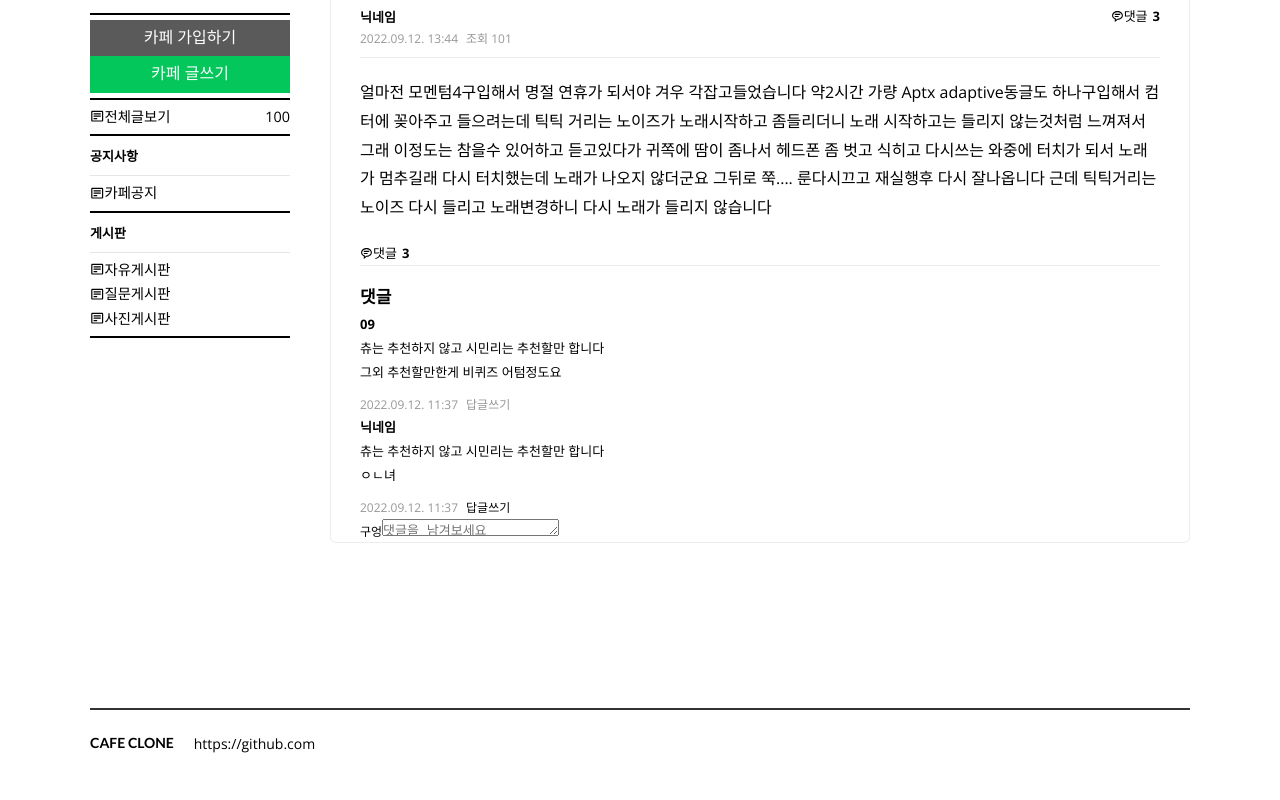
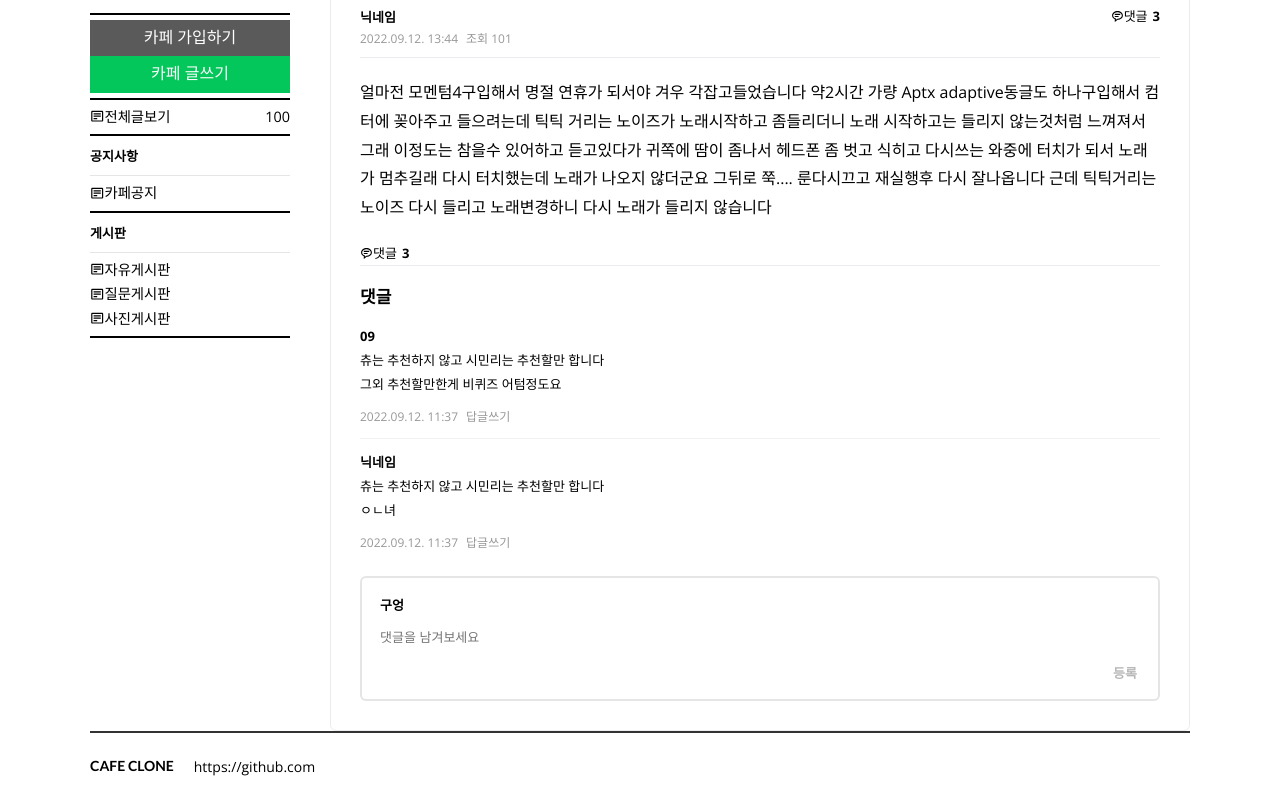
Before and after one commit to kyahn23/navcafe-clone-react, a React (Create React App) app: page /board/detail in a window 1280 px wide. Shown: the part 324-1124 px from the top of the page. Before the commit the page ends 1101 px from the top, so only its background shows below. Built offline with nearby package versions, Linux system fonts and the light colour scheme; a small style sheet from the web is missing.

Commit message:
작성페이지 / 로그인화면처리 작업중

```diff
--- a/src/components/Board/BoardDetail.js
+++ b/src/components/Board/BoardDetail.js
@@ -2,8 +2,15 @@ import classes from "./BoardDetail.module.css";
 import { AiOutlineRight } from "react-icons/ai";
 import { BiMessageRoundedDetail } from "react-icons/bi";
 import { Link } from "react-router-dom";
+import { useRef } from "react";
 
 const BoardDetail = (props) => {
+  const replyArea = useRef();
+
+  const moveToReplyBox = () => {
+    replyArea.current.scrollIntoView();
+  };
+
   return (
     <div className={classes.boardDetail}>
       <div className={classes.wrap}>
@@ -33,7 +40,7 @@ const BoardDetail = (props) => {
               </div>
             </div>
             <div className={classes.articleTool}>
-              <span className={classes.buttonComment}>
+              <span onClick={moveToReplyBox} className={classes.buttonComment}>
                 <BiMessageRoundedDetail />
                 댓글
                 <strong className={classes.num}>3</strong>
@@ -62,7 +69,7 @@ const BoardDetail = (props) => {
                   </span>
                 </div>
               </div>
-              <div className={classes.commentBox}>
+              <div ref={replyArea} className={classes.commentBox}>
                 <div className={classes.commentOption}>
                   <h3 className={classes.commentTitle}>댓글</h3>
                   <div className={classes.commentTab}>
@@ -152,13 +159,9 @@ const BoardDetail = (props) => {
                           <span className={classes.commentInfoDate}>
                             2022.09.12. 11:37
                           </span>
-                          <a
-                            href="#"
-                            role="button"
-                            className={classes.commentInfoButton}
-                          >
+                          <span className={classes.commentInfoButton}>
                             답글쓰기
-                          </a>
+                          </span>
                         </div>
                       </div>
                     </div>
@@ -166,13 +169,17 @@ const BoardDetail = (props) => {
                 </ul>
                 <div className={classes.commentWriter}>
                   <div className={classes.commentInbox}>
-                    <em class="comment_inbox_name">구엉</em>
+                    <em className={classes.commentInboxName}>구엉</em>
                     <textarea
                       placeholder="댓글을 남겨보세요"
                       rows="1"
-                      class="comment_inbox_text"
-                      // style="overflow: hidden; overflow-wrap: break-word; height: 18px;"
+                      className={classes.commentInboxText}
                     />
+                  </div>
+                  <div className={classes.commentRegist}>
+                    <div className={classes.registerBox}>
+                      <span className={classes.btnRegister}>등록</span>
+                    </div>
                   </div>
                 </div>
               </div>
--- a/src/components/Board/BoardDetail.module.css
+++ b/src/components/Board/BoardDetail.module.css
@@ -144,9 +144,14 @@ ul {
   padding: 0;
 }
 
+.commentBox .commentList .commentArea {
+  position: relative;
+  padding: 12px 23px 10px 0;
+}
+
 .commentBox .commentList .commentItem {
   position: relative;
-  border-top: 1px #f2f2f2;
+  border-top: 1px solid #f2f2f2;
 }
 
 .commentBox .commentList .commentItem:first-child {
@@ -199,3 +204,78 @@ ul {
 .commentBox .commentList .commentInfoBox .commentInfoDate {
   margin-right: 8px;
 }
+
+.commentBox .commentList + .CommentWriter {
+  margin-top: 10px;
+}
+
+.commentWriter {
+  margin: 12px 0 29px;
+  padding: 16px 10px 10px 18px;
+  border: 2px solid rgba(0, 0, 0, 0.1);
+  border-radius: 6px;
+  box-sizing: border-box;
+  background: #ffffff;
+}
+
+.commentWriter .commentInbox {
+  position: relative;
+  margin-bottom: 10px;
+}
+
+em {
+  font-style: normal;
+}
+
+.commentWriter .commentInboxName {
+  display: block;
+  margin-bottom: 10px;
+  font-weight: 700;
+  font-size: 13px;
+}
+
+textarea.commentInboxText {
+  height: 18px;
+  overflow: hidden;
+  overflow-wrap: break-word;
+  max-height: 500px;
+}
+
+.commentWriter .commentInboxText {
+  display: block;
+  width: 100%;
+  min-height: 17px;
+  padding-right: 1px;
+  border: 0;
+  font-size: 13px;
+  -webkit-appearance: none;
+  resize: none;
+  box-sizing: border-box;
+  background: transparent;
+  color: #000000;
+  outline: 0;
+}
+
+.commentWriter .commentRegist {
+  position: relative;
+  height: 34px;
+}
+
+.commentWriter .registerBox {
+  float: right;
+}
+
+.commentWriter .btnRegister {
+  display: inline-block;
+  min-width: 46px;
+  height: 34px;
+  line-height: 36px;
+  font-size: 13px;
+  color: #b7b7b7;
+  border-radius: 6px;
+  box-sizing: border-box;
+  font-weight: 700;
+  text-align: center;
+  vertical-align: top;
+  cursor: pointer;
+}
--- a/src/components/Board/BoardWrite.js
+++ b/src/components/Board/BoardWrite.js
@@ -30,9 +30,7 @@ const BoardWrite = (props) => {
     });
   };
 
-  const registHandler = () => {
-    console.log("wwwww");
-  };
+  const registHandler = () => {};
   return (
     <div className={classes.boardWrite}>
       <div className={classes.writeHeader}>
--- a/src/components/Layout/Header.js
+++ b/src/components/Layout/Header.js
@@ -1,10 +1,16 @@
-import { useContext } from "react";
+import { useContext, useState } from "react";
 import { Link } from "react-router-dom";
 import AuthContext from "../../store/auth-context";
 import classes from "./Header.module.css";
 
-const Header = () => {
+const Header = (props) => {
   const authCtx = useContext(AuthContext);
+  const [isLoginClick, setIsLoginClick] = useState(false);
+
+  const loginHandler = () => {
+    setIsLoginClick(true);
+    props.loginClick(isLoginClick);
+  };
   return (
     <header className={classes.header}>
       <div className={classes.logo}>CAFE_CLONE</div>
@@ -13,7 +19,9 @@ const Header = () => {
           <li>
             <Link to="/myInfo">내정보</Link>
           </li>
-          <Link to="/auth">로그인</Link>
+          <Link to="/auth" onClick={loginHandler}>
+            로그인
+          </Link>
         </ul>
       </nav>
     </header>
--- a/src/components/Layout/Layout.js
+++ b/src/components/Layout/Layout.js
@@ -1,15 +1,22 @@
+import React from "react";
 import { Link } from "react-router-dom";
 
 import Header from "./Header";
 import Footer from "./Footer";
 import MenuInfo from "./MenuInfo";
 import { useState } from "react";
+import AuthForm from "../Auth/AuthForm";
 
 const Layout = (props) => {
-  const [isLoginClick, setIsLoginClick] = useState(false);
-  return (
-    <div>
-      <Header />
+  const [authPageChk, setAuthPageChk] = useState(false);
+  const loginClickHandler = (val) => {
+    console.log(val);
+    if (val) {
+      setAuthPageChk(val);
+    }
+  };
+  const layout = (
+    <React.Fragment>
       <div className="container">
         <div className="front-image">
           <span className="inner-text">
@@ -23,6 +30,13 @@ const Layout = (props) => {
         {props.children}
         <Footer />
       </div>
+    </React.Fragment>
+  );
+  return (
+    <div>
+      <Header loginClick={loginClickHandler} />
+      {!authPageChk && layout}
+      {authPageChk && <AuthForm />}
     </div>
   );
 };
--- a/src/helpers/ScrollToTop.js
+++ b/src/helpers/ScrollToTop.js
@@ -4,7 +4,6 @@ import { useLocation, useNavigate } from "react-router-dom";
 const ScrollToTop = () => {
   const { key } = useLocation();
   const loc = useLocation();
-  console.log(loc);
   const navigate = useNavigate();
 
   useEffect(() => {
--- a/src/index.css
+++ b/src/index.css
@@ -90,3 +90,8 @@ ul {
 .fr {
   float: right;
 }
+
+textarea {
+  font-family: "Apple SD Gothic Neo", "맑은 고딕", "Malgun Gothic", 돋움, dotum,
+    sans-serif;
+}
--- a/src/store/auth-context.js
+++ b/src/store/auth-context.js
@@ -69,7 +69,6 @@ export const AuthContextProvider = (props) => {
 
   useEffect(() => {
     if (tokenData) {
-      console.log(tokenData.duration);
       logoutTimer = setTimeout(logoutHandler, tokenData.duration);
     }
   }, [tokenData, logoutHandler]);
```
